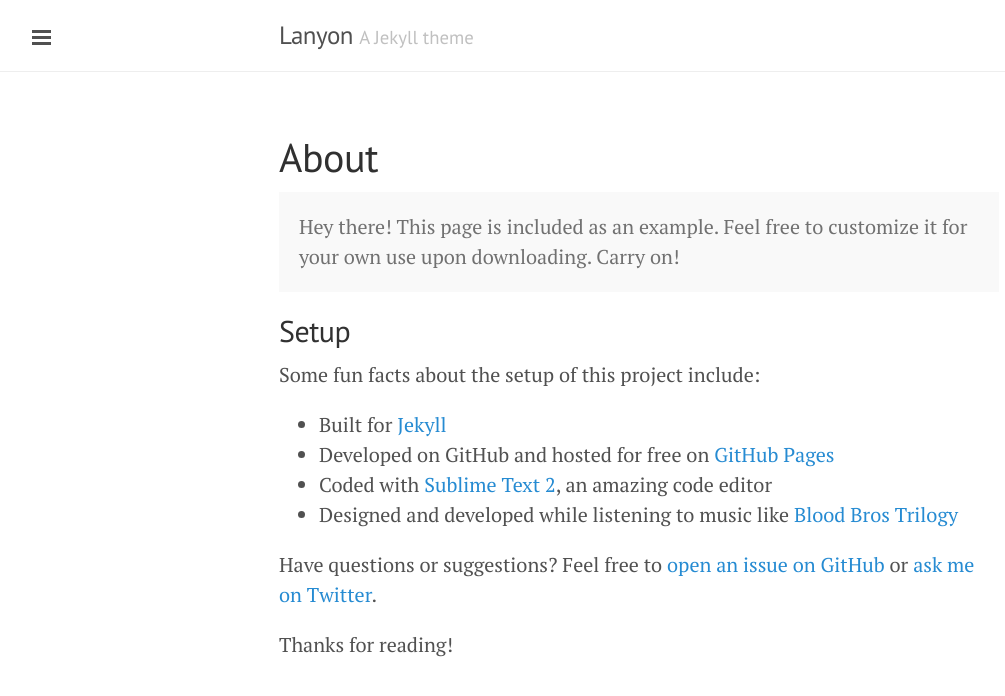
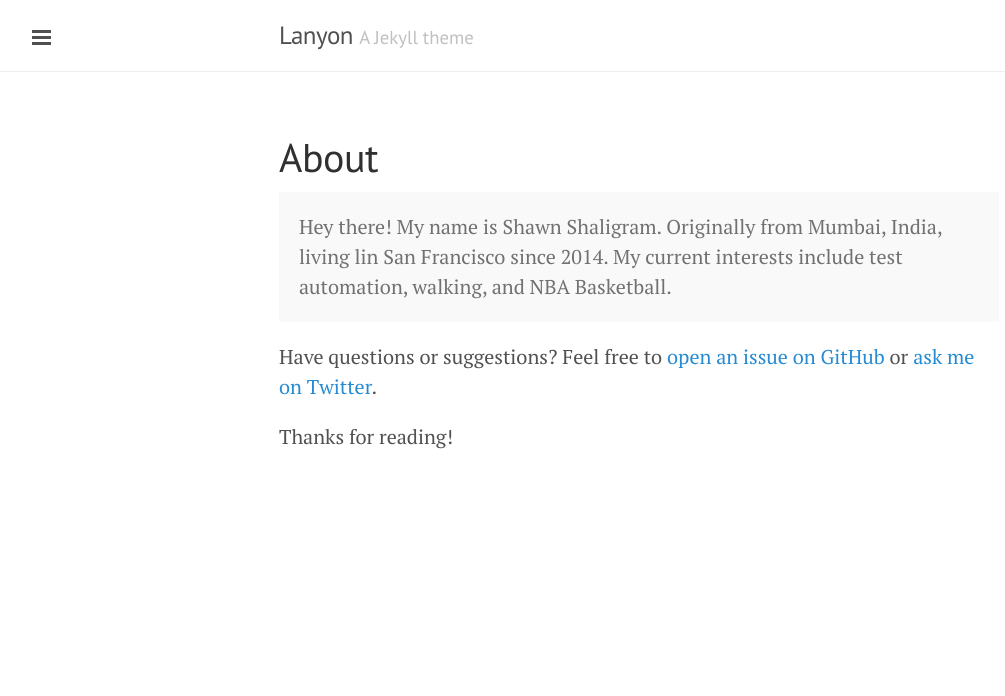
Before and after one commit to shaligramk/shaligramk.github.io, a Jekyll site: the page built from about.md, in a window 1280 px wide. Shown: the top 696 px of the page, without its empty margins (1-1006 px from the left). Built offline with Jekyll 4.4.1, drawn with Linux system fonts in a browser that asks for light colours; Markdown is read by kramdown in place of the engine named in the settings.

Commit message:
cleaning blog

```diff
--- a/CNAME
+++ /dev/null
@@ -1 +0,0 @@
-lanyon.getpoole.com
--- a/_includes/head.html
+++ b/_includes/head.html
@@ -21,8 +21,8 @@
 
   <!-- Icons -->
   <link rel="apple-touch-icon-precomposed" sizes="144x144" href="/public/apple-touch-icon-144-precomposed.png">
-  <link rel="shortcut icon" href="/public/favicon.ico">
-
+<!--   <link rel="shortcut icon" href="/public/favicon.ico">
+ -->
   <!-- RSS -->
   <link rel="alternate" type="application/rss+xml" title="RSS" href="/atom.xml">
 </head>
--- a/about.md
+++ b/about.md
@@ -4,19 +4,11 @@
 ---
 
 <p class="message">
-  Hey there! This page is included as an example. Feel free to customize it for your own use upon downloading. Carry on!
+  Hey there! My name is Shawn Shaligram.
+  Originally from Mumbai, India, living lin San Francisco since 2014.
+  My current interests include test automation, walking, and NBA Basketball.
 </p>
 
-
-## Setup
-
-Some fun facts about the setup of this project include:
-
-* Built for [Jekyll](http://jekyllrb.com)
-* Developed on GitHub and hosted for free on [GitHub Pages](https://pages.github.com)
-* Coded with [Sublime Text 2](http://sublimetext.org), an amazing code editor
-* Designed and developed while listening to music like [Blood Bros Trilogy](https://soundcloud.com/maddecent/sets/blood-bros-series)
-
-Have questions or suggestions? Feel free to [open an issue on GitHub](https://github.com/poole/issues/new) or [ask me on Twitter](https://twitter.com/mdo).
+Have questions or suggestions? Feel free to [open an issue on GitHub](https://github.com/shaligramk) or [ask me on Twitter](https://twitter.com/shaligramk).
 
 Thanks for reading!
```
